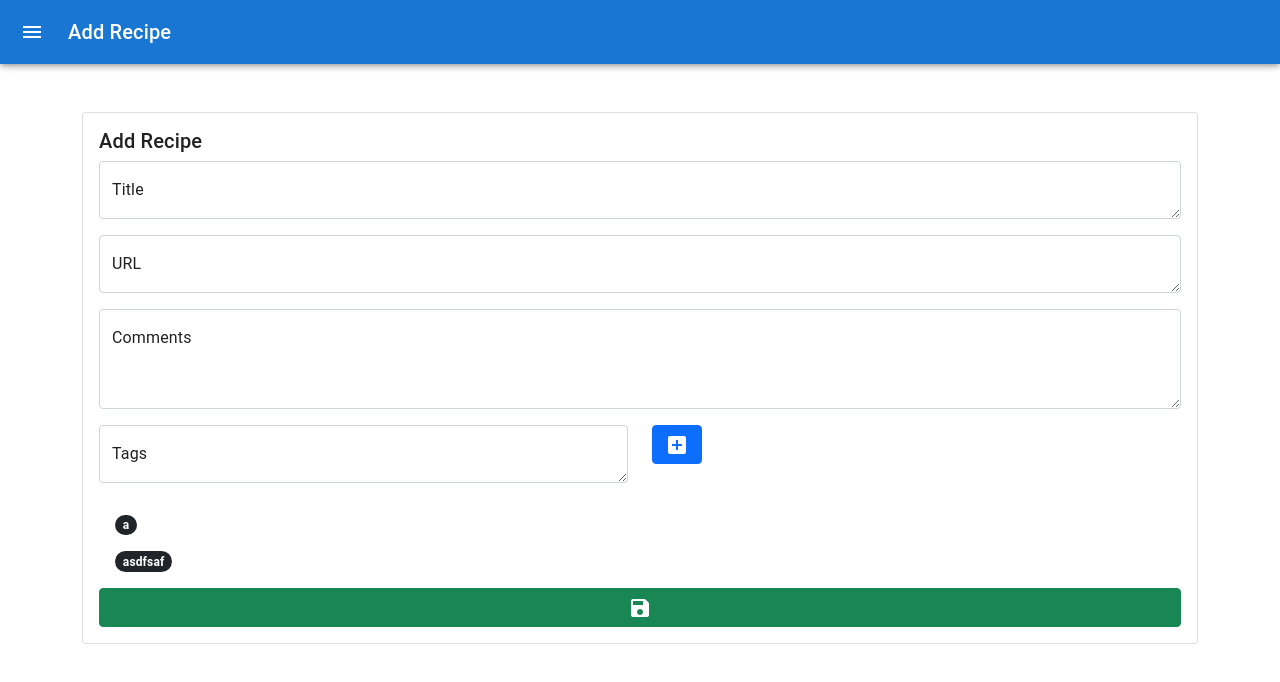
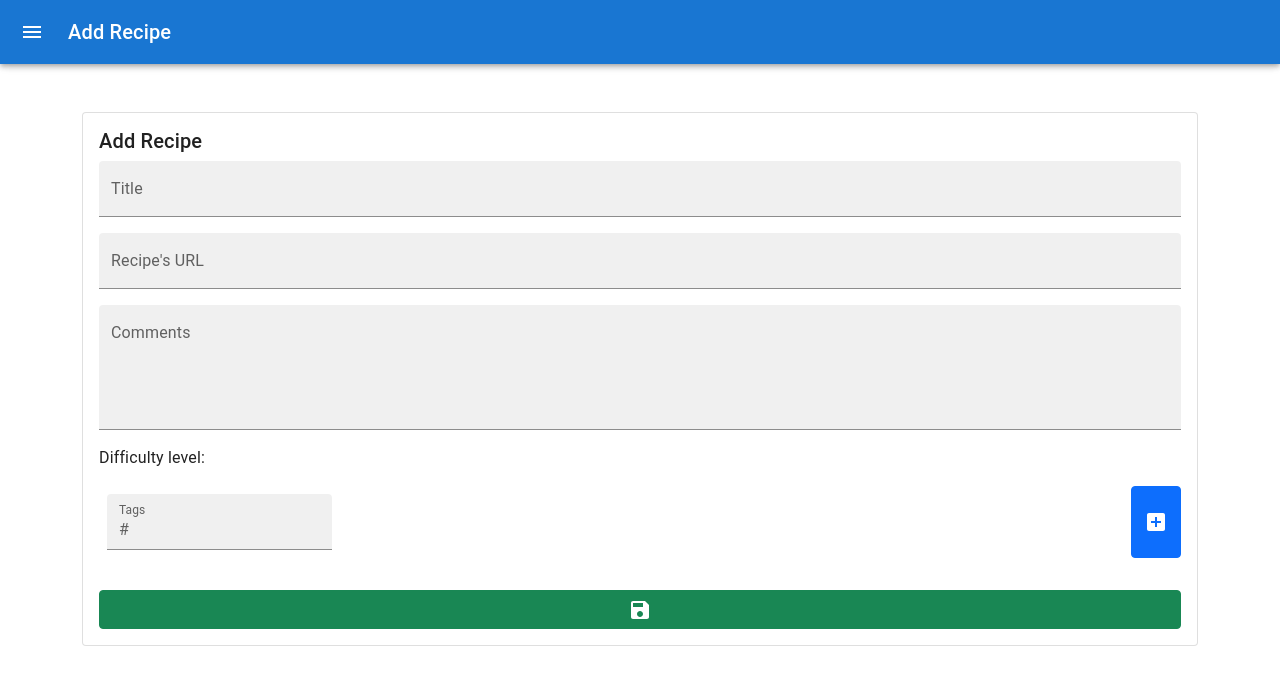
Before and after one commit to zivkaplan/Recipe-app, a React (Create React App) app: page /new in a window 1280 px wide. Shown: the top 682 px of the page. Built offline with nearby package versions, Linux system fonts and the light colour scheme.

Commit message:
added rating and tag delete. change text inputs on form

```diff
--- a/package.json
+++ b/package.json
@@ -42,5 +42,9 @@
             "last 1 firefox version",
             "last 1 safari version"
         ]
+    },
+    "devDependencies": {
+        "@iconify/icons-mdi": "^1.1.31",
+        "@iconify/react": "^3.0.1"
     }
 }
--- a/src/App.js
+++ b/src/App.js
@@ -57,21 +57,29 @@ class App extends React.Component {
                 <Route
                     exact
                     path="/new"
-                    render={() => (
+                    render={(routeProps) => (
                         <div>
-                            <AppDrawer title="Add Recipe" allTags={allTags} />
-                            <RecipeCardForm saveRecipe={this.saveRecipe} />
+                            <AppDrawer
+                                title="Add Recipe"
+                                allTags={allTags}
+                                {...routeProps}
+                            />
+                            <RecipeCardForm
+                                saveRecipe={this.saveRecipe}
+                                {...routeProps}
+                            />
                         </div>
                     )}
                 />
                 <Route
                     exact
                     path="/"
-                    render={() => (
+                    render={(routeProps) => (
                         <div>
                             <AppDrawer title="Add Recipe" allTags={allTags} />
                             <RecipeCardsList
                                 deleteRecipe={this.deleteRecipe}
+                                {...routeProps}
                                 recipes={recipes}
                             />
                         </div>
--- a/src/components/RecipeCardForm.js
+++ b/src/components/RecipeCardForm.js
@@ -1,49 +1,64 @@
 import React from 'react';
-import {
-    Container,
-    Badge,
-    Card,
-    Form,
-    FloatingLabel,
-    Button,
-    Row,
-    Col,
-} from 'react-bootstrap';
+import { Container, Badge, Card, Form, Button } from 'react-bootstrap';
 import SaveIcon from '@mui/icons-material/Save';
-import List from '@mui/material/List';
-import ListItem from '@mui/material/ListItem';
+import TextField from '@mui/material/TextField';
+import AddBoxIcon from '@mui/icons-material/AddBox';
+import InputAdornment from '@mui/material/InputAdornment';
+import Rating from '@mui/material/Rating';
+import Typography from '@mui/material/Typography';
 
-import AddBoxIcon from '@mui/icons-material/AddBox';
+import { Icon } from '@iconify/react';
+import chefHat from '@iconify/icons-mdi/chef-hat';
+
 class RecipeCardForm extends React.Component {
     constructor(props) {
         super(props);
         this.state = {
-            title: '',
-            URL: '',
-            comment: '',
-            tags: ['a', 'asdfsaf'],
+            title: this.props.title || '',
+            url: this.props.url || '',
+            comment: this.props.comment || '',
+            tags: this.props.tags || [],
+            newTag: '',
+            difficultyLevel: 0,
         };
         this.handleChange = this.handleChange.bind(this);
-        this.handleSave = this.handleSave.bind(this);
+        this.handleSubmit = this.handleSubmit.bind(this);
+        this.addTag = this.addTag.bind(this);
+        this.deleteTag = this.deleteTag.bind(this);
     }
     handleChange(e) {
         this.setState({ [e.target.name]: e.target.value });
     }
-    handleSave() {
-        this.props.saveRecipe(this.state);
+    handleSubmit(e) {
+        const { title, url, comment, tags } = this.state;
+        if (!title) return;
+        const newRecipe = { title, url, comment, tags };
+        this.props.saveRecipe(newRecipe);
+        this.props.history.push('/');
     }
     addTag(e) {
-        const newTag = e.target.value;
-        this.setState({ tags: this.state.tags.push(newTag) });
+        this.setState({
+            tags: [...this.state.tags, this.state.newTag],
+            newTag: '',
+        });
     }
+    deleteTag(e) {
+        this.setState({
+            tags: [
+                ...this.state.tags.filter(
+                    (tag, i) => i !== parseInt(e.target.id)
+                ),
+            ],
+        });
+    }
+
     render() {
-        const { title, URL, comment, tags } = this.state;
-        const renderedTags = tags.map((tag) => (
-            <ListItem>
-                <Badge pill bg="dark">
+        const { title, url, comment, tags, newTag, difficultyLevel } =
+            this.state;
+        const renderedTags = tags.map((tag, idx) => (
+            <Badge pill bg="dark" key={idx} id={idx} onClick={this.deleteTag}>
                 {tag}
             </Badge>
-            </ListItem>
         ));
         return (
             <div>
@@ -51,72 +66,84 @@ class RecipeCardForm extends React.Component {
                     <Card>
                         <Card.Body>
                             <Card.Title>Add Recipe</Card.Title>
-                            <Form>
-                                <FloatingLabel
-                                    controlId="floatingTextarea"
+                            <Form onSubmit={this.handleSubmit}>
+                                <TextField
+                                    className="mb-3"
+                                    fullWidth
+                                    variant="filled"
                                     label="Title"
+                                    onChange={this.handleChange}
+                                    value={title}
+                                />
+                                <TextField
                                     className="mb-3"
-                                >
-                                    <Form.Control
-                                        as="textarea"
-                                        placeholder="Leave a comment here"
-                                        name="title"
+                                    fullWidth
+                                    variant="filled"
+                                    label="Recipe's URL"
                                     onChange={this.handleChange}
+                                    name="url"
+                                    value={url}
                                 />
-                                </FloatingLabel>
-                                <FloatingLabel
-                                    controlId="floatingTextarea"
-                                    label="URL"
+                                <TextField
                                     className="mb-3"
-                                >
-                                    <Form.Control
-                                        as="textarea"
-                                        placeholder="Leave a comment here"
+                                    fullWidth
+                                    multiline
+                                    rows={4}
+                                    variant="filled"
+                                    label="Comments"
                                     onChange={this.handleChange}
-                                        name="URL"
-                                    />
-                                </FloatingLabel>
-                                <FloatingLabel
-                                    controlId="floatingTextarea2"
-                                    label="Comments"
-                                    className="mb-3"
-                                >
-                                    <Form.Control
-                                        as="textarea"
-                                        placeholder="Leave a comment here"
-                                        style={{ height: '100px' }}
-                                        onChange={this.handleChange}
+                                    value={comment}
                                     name="comment"
                                 />
-                                </FloatingLabel>
-                                <Row>
-                                    <Col>
-                                        <FloatingLabel
-                                            controlId="floatingTextarea"
+                                <div className="d-flex mb-3">
+                                    <Typography component="legend">
+                                        Difficulty level:
+                                    </Typography>
+                                    <Rating
+                                        max={3}
+                                        name="simple-controlled"
+                                        value={difficultyLevel}
+                                        onChange={(e, newValue) => {
+                                            this.setState({
+                                                difficultyLevel: newValue,
+                                            });
+                                        }}
+                                        icon={
+                                            <Icon icon={chefHat} color="gold" />
+                                        }
+                                        emptyIcon={
+                                            <Icon icon={chefHat} color="gray" />
+                                        }
+                                    />
+                                </div>
+                                <div className="mb-3 d-flex justify-content-between align-items-stretch">
+                                    <TextField
+                                        variant="filled"
+                                        sx={{ m: 1, width: '25ch' }}
+                                        InputProps={{
+                                            startAdornment: (
+                                                <InputAdornment position="start">
+                                                    #
+                                                </InputAdornment>
+                                            ),
+                                        }}
                                         label="Tags"
-                                            className="mb-3"
-                                        >
-                                            <Form.Control
-                                                as="textarea"
-                                                placeholder="Leave a comment here"
+                                        onChange={this.handleChange}
+                                        name="newTag"
+                                        value={newTag}
                                     />
-                                        </FloatingLabel>
-                                    </Col>
-                                    <Col>
                                     <Button
                                         variant="primary"
                                         onClick={this.addTag}
                                     >
                                         <AddBoxIcon />
                                     </Button>
-                                    </Col>
-                                </Row>
-                                <List>{renderedTags}</List>
+                                </div>
+                                <div className="mb-3 d-flex justify-content-start">
+                                    {renderedTags}
+                                </div>
                                 <div className="d-grid gap-2">
-                                    <Button
-                                        variant="success"
-                                        onClick={this.handleSave}
-                                    >
+                                    <Button variant="success" type="submit">
                                         <SaveIcon />
                                     </Button>
                                 </div>
```
Also changed, not shown: 1 other file (tests, documents, lock files or other folders). Lines whose indentation alone changed are shown as unchanged.
